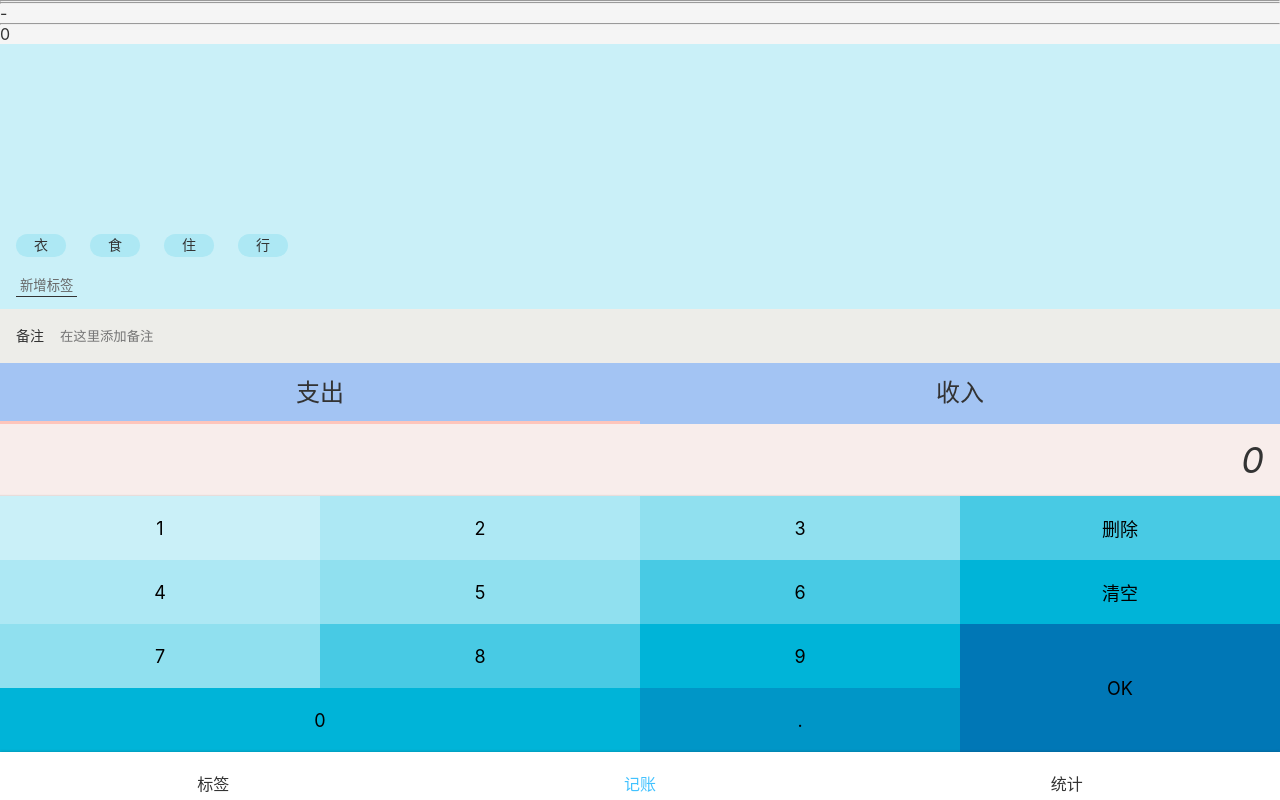
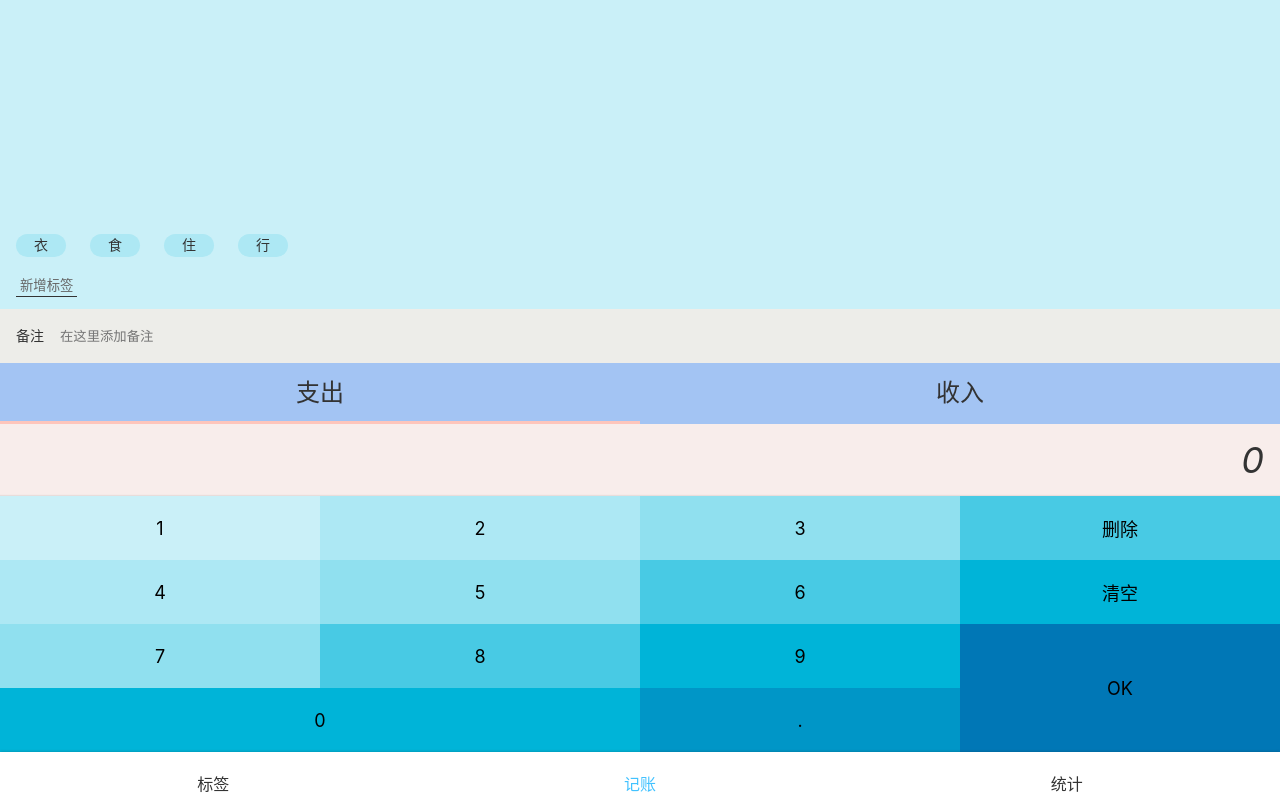
Before and after one commit to zxjdzxb/wealth-dog, a React app: page /#/money in a window 1280 px wide. Built offline with nearby package versions, Linux system fonts and the light colour scheme; some icons are missing.

Commit message:
重构表单数据收集

```diff
--- a/src/views/Money.tsx
+++ b/src/views/Money.tsx
@@ -7,9 +7,9 @@
 import {NoteSection} from './Money/NoteSection';
 
 const MyLayout = styled(Layout)`
-  display:flex;
+  display: flex;
   flex-direction: column;
-`
+`;
 type Category = '-' | '+'
 
 function Money() {
@@ -19,42 +19,19 @@
     category: '-' as Category,
     amount: 0
   });
+  const onChange = (obj: Partial<typeof selected>) => {
+    setSelected({...selected, ...obj});
+  };
   return (
     <MyLayout>
-      {selected.tags.join(',')}
-      <hr/>
-      {selected.note}
-      <hr/>
-      {selected.category}
-      <hr/>
-      {selected.amount}
       <TagsSection value={selected.tags}
-                   onChange={(tags) => setSelected({
-                     ...selected,
-                     tags: tags
-                   })}/>
+                   onChange={tags => onChange({tags})}/>
       <NoteSection value={selected.note}
-                   onChange={(note) => {
-                     setSelected({
-                       ...selected,
-                       note: note
-                     });
-                   }}/>
+                   onChange={note => onChange({note})}/>
       <CategorySection value={selected.category}
-                       onChange={(category) => {
-                         setSelected({
-                           ...selected,
-                           category: category
-                         });
-                       }}
-      />
+                       onChange={category => onChange({category})}/>
       <NumberPadSection value={selected.amount}
-                        onChange={(amount) => {
-                          setSelected({
-                            ...selected,
-                            amount: amount
-                          });
-                        }}
+                        onChange={amount => onChange({amount})}
                         onOk={() => {}}
       />
     </MyLayout>
```
